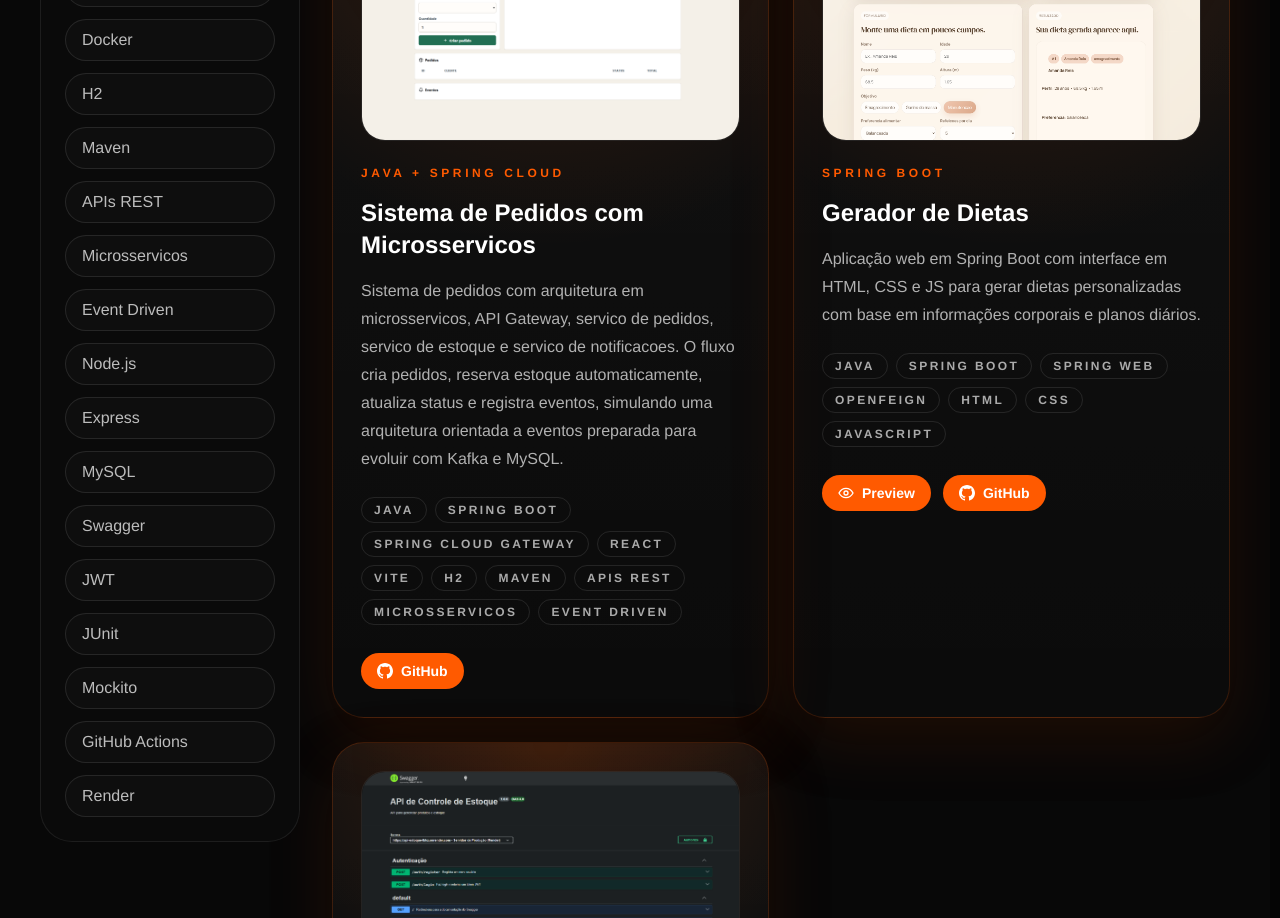
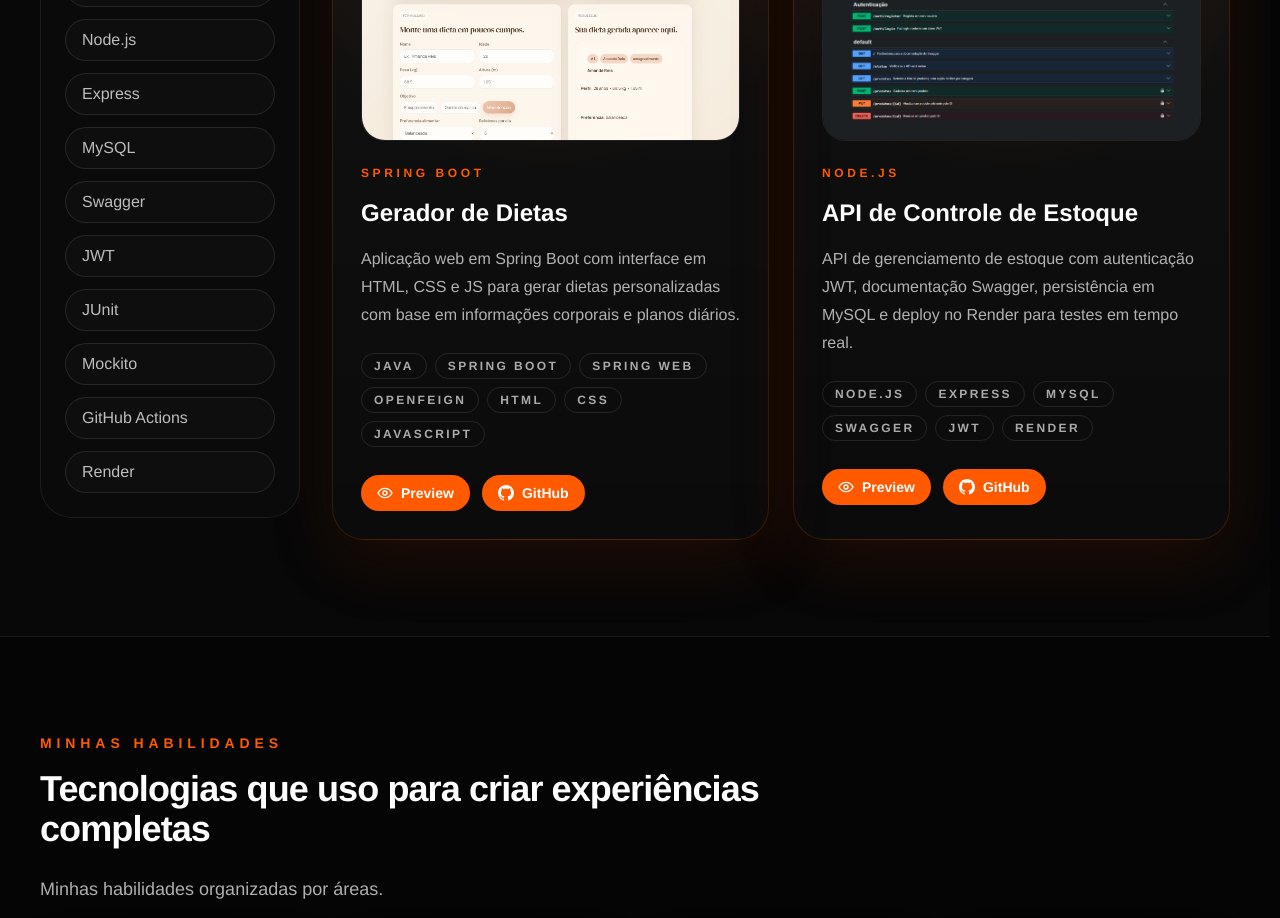
Before and after one commit to AmandaReiz/Portifolio-AmandaReis, a React (Vite) app: page / in a window 1280 px wide. Shown: the part 2660-3578 px from the top of the page. Built offline with nearby package versions, Linux system fonts and the light colour scheme.

Commit message:
Remove microsservices project from portfolio

```diff
--- a/src/App.jsx
+++ b/src/App.jsx
@@ -80,26 +80,6 @@
     imageUrl: "/prints/PulseNotify.png",
   },
   {
-    title: "Sistema de Pedidos com Microsservicos",
-    category: "Java + Spring Cloud",
-    stack: [
-      "Java",
-      "Spring Boot",
-      "Spring Cloud Gateway",
-      "React",
-      "Vite",
-      "H2",
-      "Maven",
-      "APIs REST",
-      "Microsservicos",
-      "Event Driven",
-    ],
-    description:
-      "Sistema de pedidos com arquitetura em microsservicos, API Gateway, servico de pedidos, servico de estoque e servico de notificacoes. O fluxo cria pedidos, reserva estoque automaticamente, atualiza status e registra eventos, simulando uma arquitetura orientada a eventos preparada para evoluir com Kafka e MySQL.",
-    repositoryUrl: "https://github.com/AmandaReiz/SistemaPedidosMicrosservicos",
-    imageUrl: "/prints/print-sistema-de-pedidos.png",
-  },
-  {
     title: "Gerador de Dietas",
     category: "Spring Boot",
     stack: ["Java", "Spring Boot", "Spring Web", "OpenFeign", "HTML", "CSS", "JavaScript"],
@@ -125,7 +105,6 @@
   "Todos",
   "Java",
   "Spring Boot",
-  "Spring Cloud Gateway",
   "Next.js",
   "PostgreSQL",
   "Flyway",
@@ -135,15 +114,10 @@
   "CSS",
   "JavaScript",
   "React",
-  "Vite",
   "WebSockets",
   "Redis",
   "Docker",
-  "H2",
-  "Maven",
   "APIs REST",
-  "Microsservicos",
-  "Event Driven",
   "Node.js",
   "Express",
   "MySQL",
```
